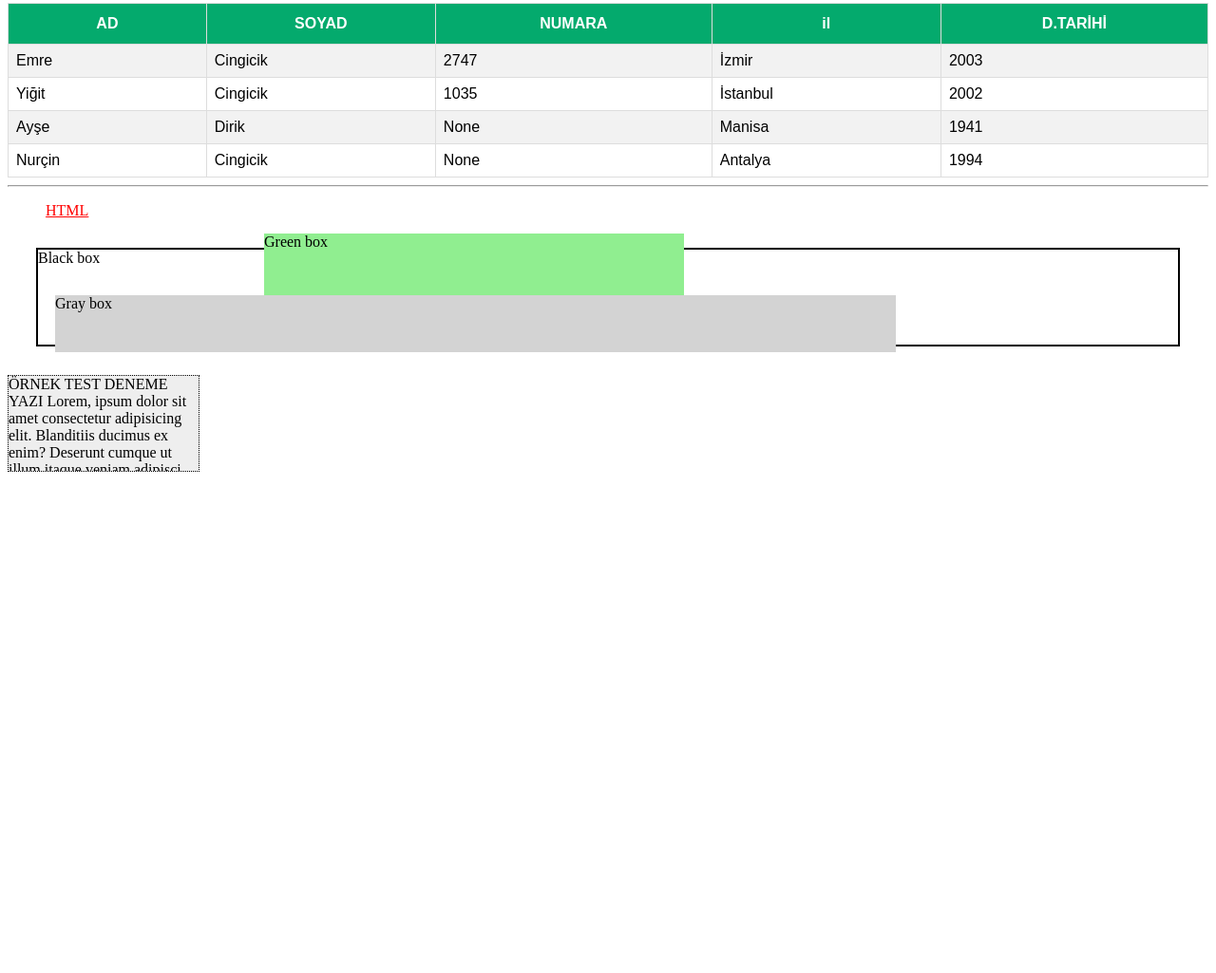
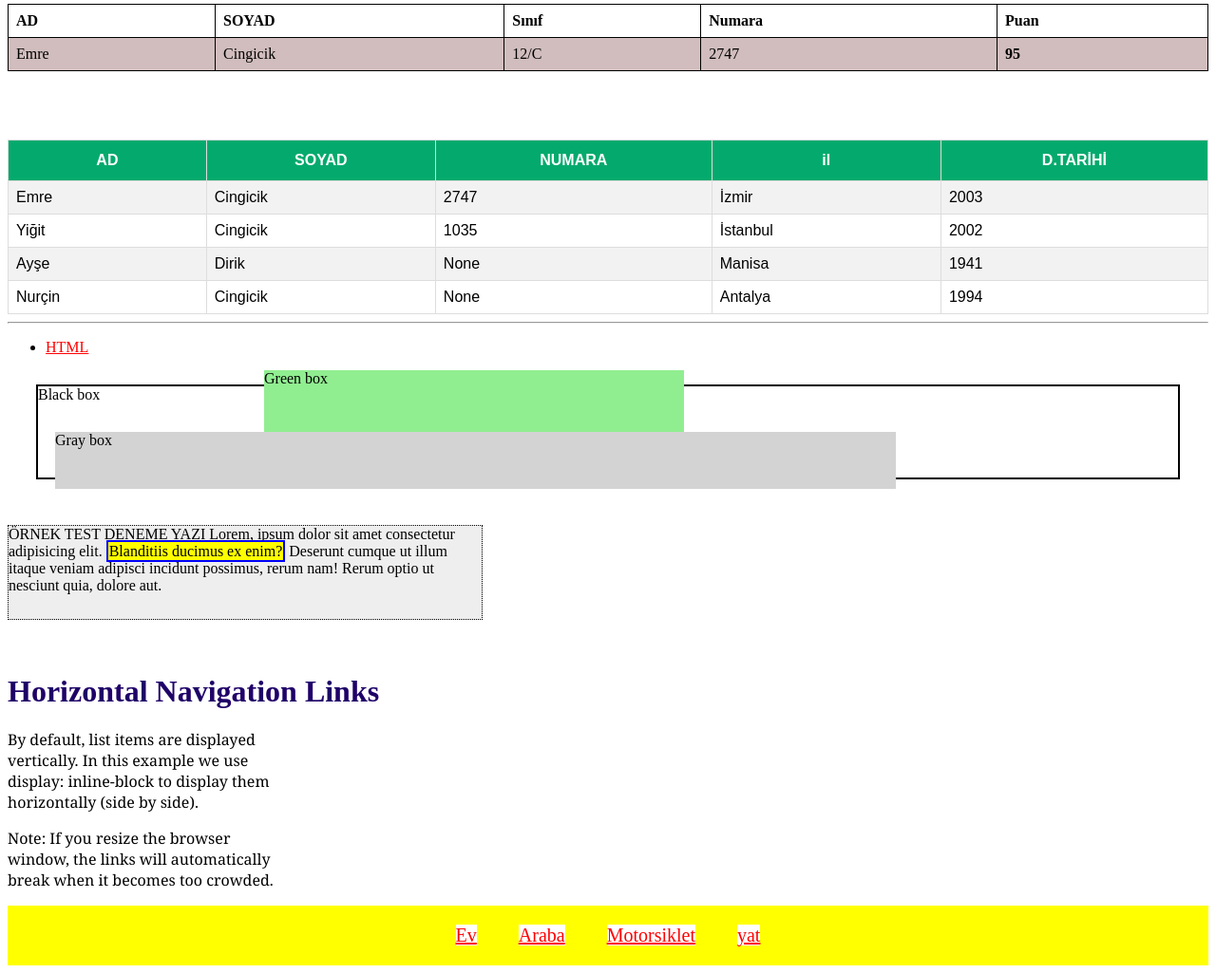
Before and after one commit to Emrecingicik/html_egitim, a plain HTML site: page index.html in a window 1280 px wide. Shown: the part 1117-2142 px from the top of the page at 95% size. Before the commit the page ends 1658 px from the top, so only its background shows below. Drawn offline with Linux system fonts and the light colour scheme.

Commit message:
.
deneme test 123 123 123 123

```diff
--- a/index.html
+++ b/index.html
@@ -194,11 +194,10 @@
   <div class="green-box">Green box</div>
 </div>
 
-
-
+<br>
 <div class=overflow>
 ÖRNEK TEST DENEME YAZI Lorem, ipsum dolor sit amet consectetur
-adipisicing elit. Blanditiis ducimus ex enim? Deserunt cumque ut illum itaque veniam adipisci
+adipisicing elit. <span class="a">Blanditiis ducimus ex enim?</span> Deserunt cumque ut illum itaque veniam adipisci
 incidunt possimus, rerum nam! Rerum optio ut nesciunt quia, dolore aut.
 </div>
 
@@ -229,6 +228,16 @@ incidunt possimus, rerum nam! Rerum optio ut nesciunt quia, dolore aut.
 
 
 
+<h1>Horizontal Navigation Links</h1>
+<p>By default, list items are displayed vertically. In this example we use display: inline-block to display them horizontally (side by side).</p>
+<p>Note: If you resize the browser window, the links will automatically break when it becomes too crowded.</p>
+
+<ul class="nav">
+  <li><a href="https://www.youtube.com">Ev</a></li>
+  <li><a href="#about">Araba </a></li>
+  <li><a href="#clients">Motorsiklet</a></li>
+  <li><a href="#contact">yat</a></li>
+</ul>
 
 
 
--- a/makyaj.css
+++ b/makyaj.css
@@ -1,3 +1,9 @@
+
+*{
+  box-sizing: border-box;
+}
+
+
 .personel_renkleri {
     color: rgb(0, 0, 0) ;
 }
@@ -201,7 +207,7 @@ tr:nth-child(even) {
 
 
 /* display: inline aynı satıra sığdırma */
-li{
+.li{
   display: inline;
 }
 
@@ -254,7 +260,7 @@ img {
 /* over flow kullanımı = auto, scroll, hidden, visible */
 div.overflow {
   background-color: #eee;
-  width: 200px;
+  width: 500px;
   height: 100px;
   border: 1px dotted black;
   overflow: auto;
@@ -289,6 +295,31 @@ div.overflow {
 
 
 
+span.a {
+  display: inline; /* the default for span */
+  width: 10px;
+  height: 10px;
+  padding: 1px;
+  border: 2px solid blue;
+  background-color: yellow;
+}
+
+
+/* üst menü yaratma */
+.nav {
+  background-color: yellow;
+  list-style-type: none;
+  text-align: center;
+  margin: 0;
+  padding: 0;
+}
+
+.nav li {
+  display: inline-block;
+  font-size: 20px;
+  padding: 20px;
+}
+
 
 /* . ile başlayan = class
 /* . dan sonra başlayan class öncesi ana element */
```
